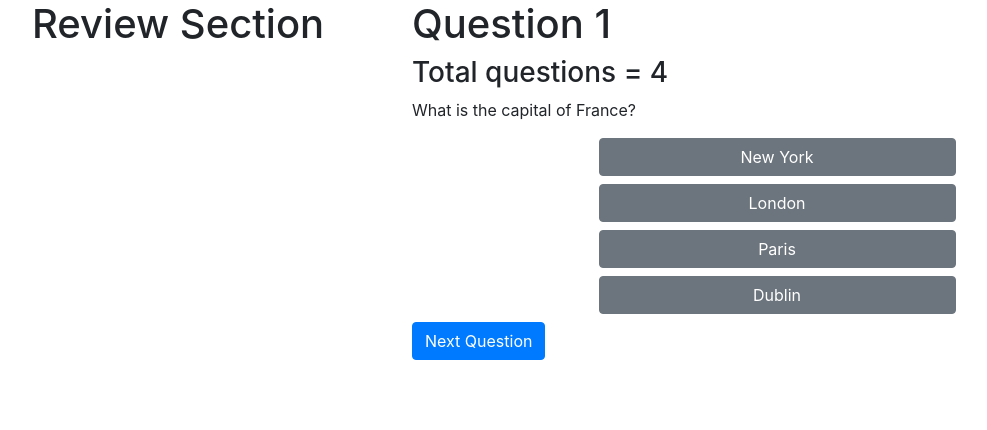
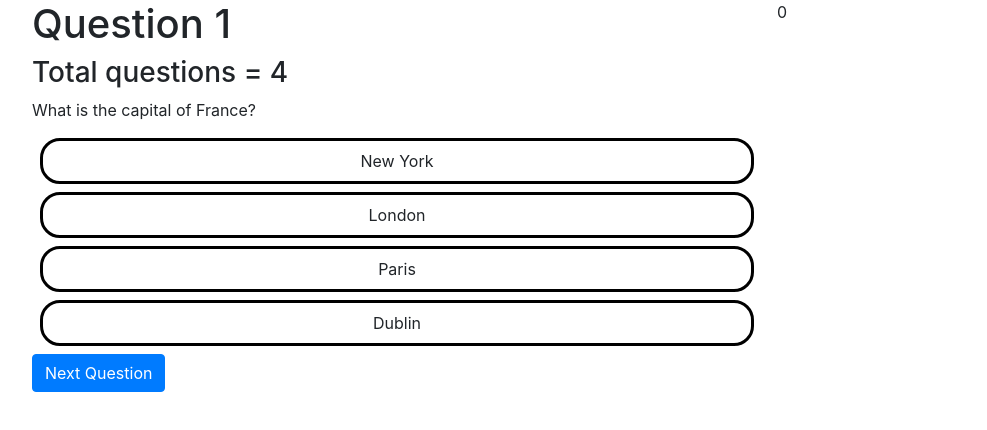
Before and after one commit to devgoel186/Q-and-A-Web-App, a React (Create React App) app: page / in a window 1280 px wide. Shown: the top 430 px of the page, without its empty margins (53-1040 px from the left). Built offline with nearby package versions, Linux system fonts and the light colour scheme.

Commit message:
All functionalities implemented; Score displayed

```diff
--- a/src/App.js
+++ b/src/App.js
@@ -1,79 +1,48 @@
 import React, { useState } from "react";
-
-import Review from "./components/ReviewSection";
-
 import { Container, Row, Col, Button } from "react-bootstrap";
 
+import questions from "./questions";
+import "./styles.css";
+
 const App = () => {
-  const [chosen, setChosen] = useState(false);
+  const [userAnswer, setUserAnswer] = useState([]);
+  const [choices, setChoices] = useState([]);
   const [question, setQuestion] = useState(0);
   const [score, setScore] = useState(0);
   const [showScore, setShowScore] = useState(false);
 
-  const handleClick = (val) => {
-    if (val) setChosen(val);
+  const compareAnswer = (opt) => {
+    setUserAnswer([
+      ...userAnswer.slice(0, question),
+      opt.answerText,
+      ...userAnswer.slice(question + 1),
+    ]);
+    setChoices([...choices.slice(0, question), opt.isCorrect]);
+  };
+
+  const calculateScore = (total = 0, value) => {
+    if (value) total++;
+    return total;
   };
 
   const handlePrev = () => {
-    if (chosen) setScore(score - 1);
-    setChosen(false);
+    setChoices([...choices.slice(0, question - 1)]);
     setQuestion(question - 1);
   };
 
   const handleNext = () => {
-    if (chosen) setScore(score + 1);
-    setChosen(false);
+    setChoices([...choices, choices[question]]);
     setQuestion(question + 1);
   };
 
   const handleSubmit = () => {
+    setScore(choices.reduce(calculateScore));
     setShowScore(true);
   };
 
-  const questions = [
-    {
-      questionText: "What is the capital of France?",
-      answerOptions: [
-        { answerText: "New York", isCorrect: false },
-        { answerText: "London", isCorrect: false },
-        { answerText: "Paris", isCorrect: true },
-        { answerText: "Dublin", isCorrect: false },
-      ],
-    },
-    {
-      questionText: "Who is CEO of Tesla?",
-      answerOptions: [
-        { answerText: "Jeff Bezos", isCorrect: false },
-        { answerText: "Elon Musk", isCorrect: true },
-        { answerText: "Bill Gates", isCorrect: false },
-        { answerText: "Tony Stark", isCorrect: false },
-      ],
-    },
-    {
-      questionText: "The iPhone was created by which company?",
-      answerOptions: [
-        { answerText: "Apple", isCorrect: true },
-        { answerText: "Intel", isCorrect: false },
-        { answerText: "Amazon", isCorrect: false },
-        { answerText: "Microsoft", isCorrect: false },
-      ],
-    },
-    {
-      questionText: "How many Harry Potter books are there?",
-      answerOptions: [
-        { answerText: "1", isCorrect: false },
-        { answerText: "4", isCorrect: false },
-        { answerText: "6", isCorrect: false },
-        { answerText: "7", isCorrect: true },
-      ],
-    },
-  ];
   return (
     <Container>
       <Row>
-        <Col sm={4}>
-          <Review />
-        </Col>
         <Col sm={8}>
           {!showScore ? (
             <>
@@ -83,13 +52,16 @@ const App = () => {
               {questions[question].answerOptions.map((option, key) => {
                 return (
                   <div className="m-2" style={{ textAlign: "center" }}>
-                    <Button
-                      variant="secondary"
-                      onClick={() => handleClick(option.isCorrect)}
-                      style={{ width: "50%" }}
+                    <div
+                      onClick={() => compareAnswer(option)}
+                      className={`option ${
+                        userAnswer[question] === option.answerText
+                          ? "selected"
+                          : null
+                      }`}
                     >
                       {option.answerText}
-                    </Button>
+                    </div>
                   </div>
                 );
               })}
@@ -116,6 +88,12 @@ const App = () => {
             </h1>
           )}
         </Col>
+        <p>{score}</p>
+        <Col>
+          {userAnswer.map((item) => {
+            return <p>{item}</p>;
+          })}
+        </Col>
       </Row>
     </Container>
   );
--- a/src/components/ReviewSection.js
+++ b/src/components/ReviewSection.js
@@ -1,7 +1,15 @@
 import React from "react";
 
-const Review = () => {
-  return <h1>Review Section</h1>;
+const Review = (props) => {
+  return (
+    <>
+      <h1>Review</h1>
+      {console.log(props.list)}
+      {/* {props.list.map((item) => {
+        return <p>{item}</p>;
+      })} */}
+    </>
+  );
 };
 
 export default Review;
--- a/src/index.js
+++ b/src/index.js
@@ -1,7 +1,6 @@
 import React from "react";
 import ReactDOM from "react-dom";
 import App from "./App";
-import reportWebVitals from "./reportWebVitals";
 import "bootstrap/dist/css/bootstrap.min.css";
 
 ReactDOM.render(
@@ -10,8 +9,3 @@ ReactDOM.render(
   </React.StrictMode>,
   document.getElementById("root")
 );
-
-// If you want to start measuring performance in your app, pass a function
-// to log results (for example: reportWebVitals(console.log))
-// or send to an analytics endpoint. Learn more: https://bit.ly/CRA-vitals
-reportWebVitals();
--- /dev/null
+++ b/src/questions.js
@@ -0,0 +1,40 @@
+const questions = [
+  {
+    questionText: "What is the capital of France?",
+    answerOptions: [
+      { answerText: "New York", isCorrect: false },
+      { answerText: "London", isCorrect: false },
+      { answerText: "Paris", isCorrect: true },
+      { answerText: "Dublin", isCorrect: false },
+    ],
+  },
+  {
+    questionText: "Who is CEO of Tesla?",
+    answerOptions: [
+      { answerText: "Jeff Bezos", isCorrect: false },
+      { answerText: "Elon Musk", isCorrect: true },
+      { answerText: "Bill Gates", isCorrect: false },
+      { answerText: "Tony Stark", isCorrect: false },
+    ],
+  },
+  {
+    questionText: "The iPhone was created by which company?",
+    answerOptions: [
+      { answerText: "Apple", isCorrect: true },
+      { answerText: "Intel", isCorrect: false },
+      { answerText: "Amazon", isCorrect: false },
+      { answerText: "Microsoft", isCorrect: false },
+    ],
+  },
+  {
+    questionText: "How many Harry Potter books are there?",
+    answerOptions: [
+      { answerText: "1", isCorrect: false },
+      { answerText: "4", isCorrect: false },
+      { answerText: "6", isCorrect: false },
+      { answerText: "7", isCorrect: true },
+    ],
+  },
+];
+
+export default questions;
--- a/src/reportWebVitals.js
+++ /dev/null
@@ -1,13 +0,0 @@
-const reportWebVitals = onPerfEntry => {
-  if (onPerfEntry && onPerfEntry instanceof Function) {
-    import('web-vitals').then(({ getCLS, getFID, getFCP, getLCP, getTTFB }) => {
-      getCLS(onPerfEntry);
-      getFID(onPerfEntry);
-      getFCP(onPerfEntry);
-      getLCP(onPerfEntry);
-      getTTFB(onPerfEntry);
-    });
-  }
-};
-
-export default reportWebVitals;
--- /dev/null
+++ b/src/styles.css
@@ -0,0 +1,11 @@
+.option {
+    padding: 8px;
+    border: 3px solid #000000;
+    border-radius: 20px;
+    width: 100%;
+    cursor: pointer;
+}
+
+.selected {
+    background-color: aqua;
+}
```
Also changed, not shown: src/setupTests.js (deleted, +0 -5 lines).
